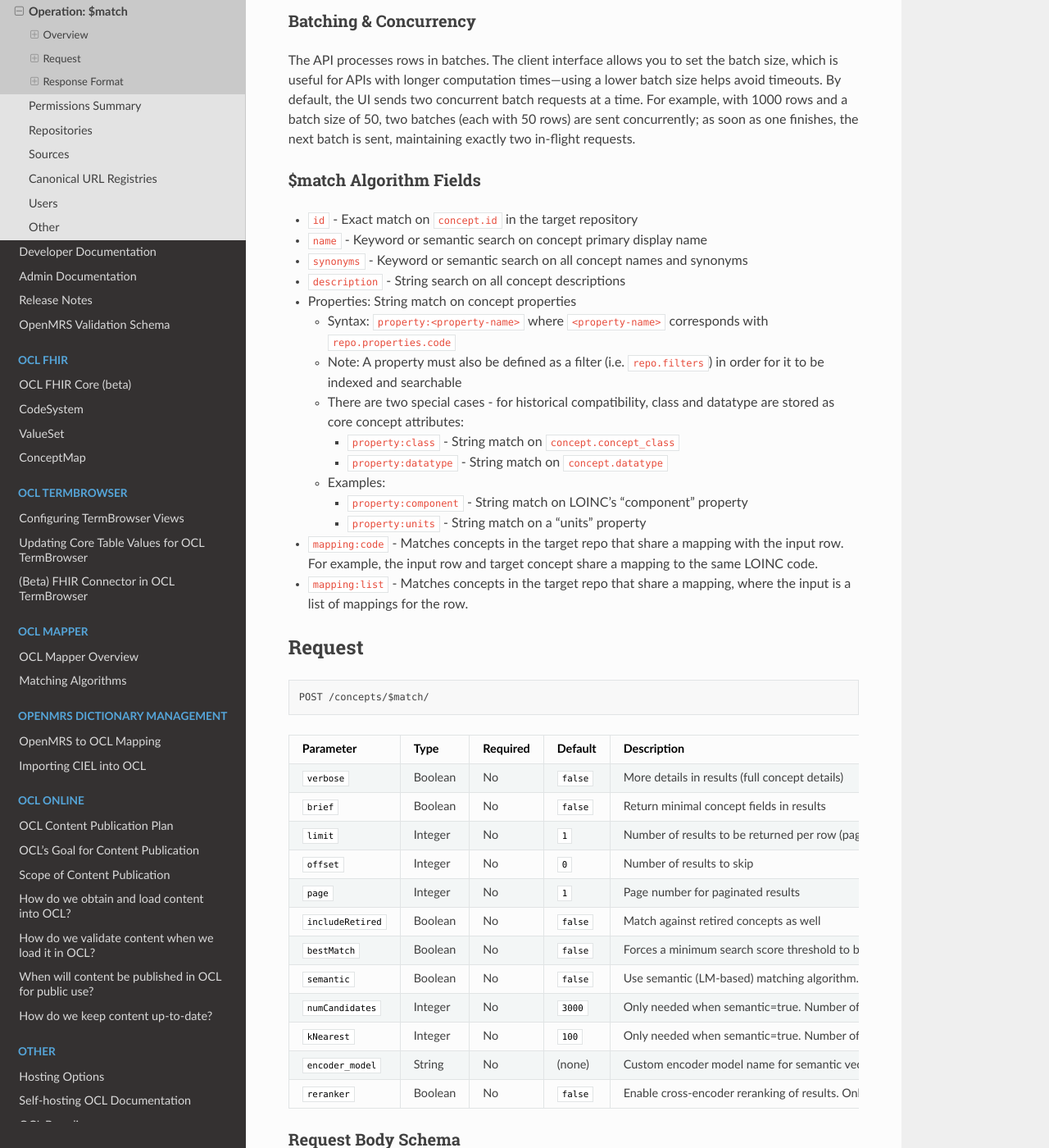
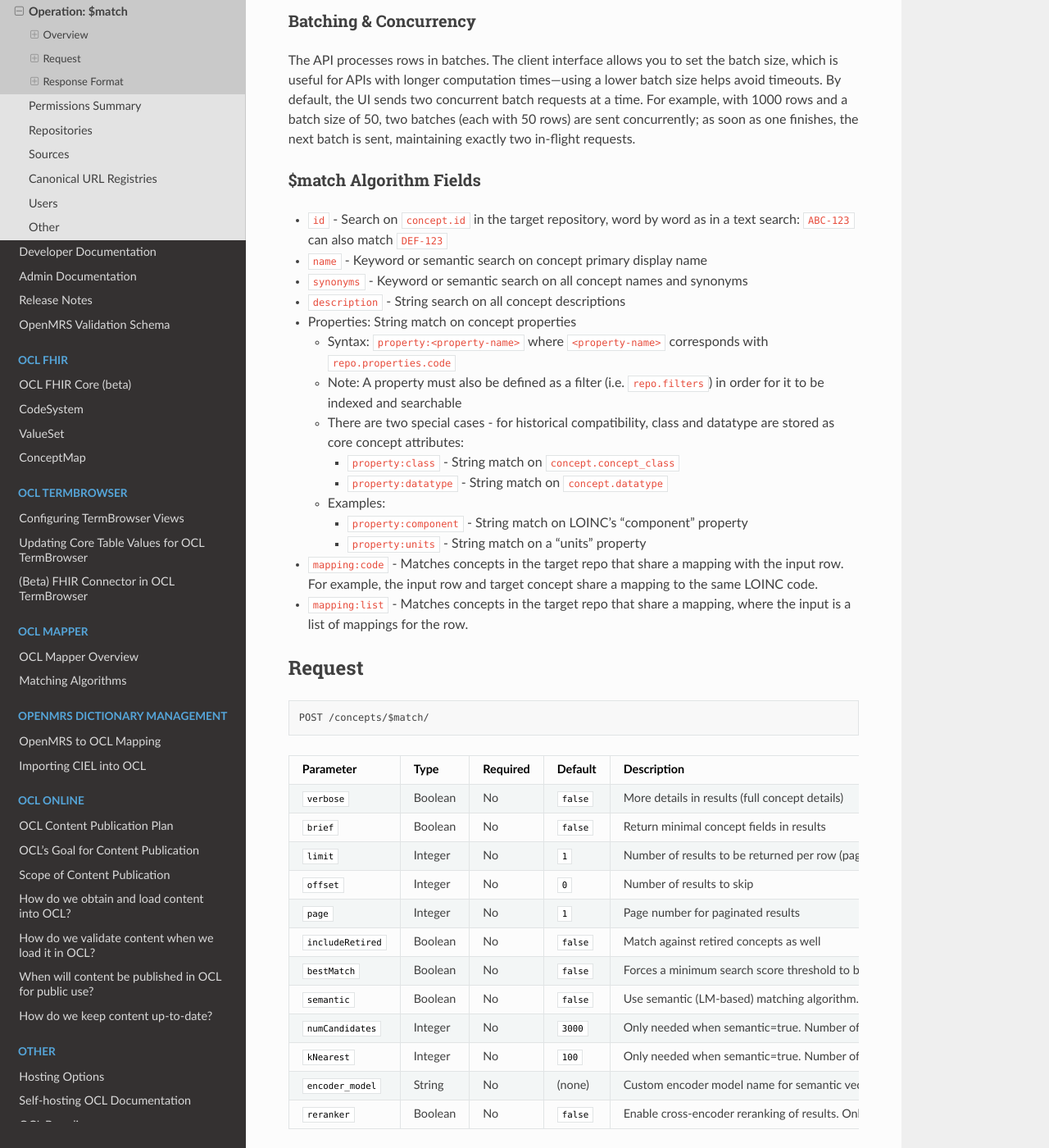
Before and after one commit to OpenConceptLab/ocl-docs, a Sphinx documentation site: the page built from docs/source/oclapi/apireference/match.md, in a window 1280 px wide and 1400 px high, scrolled down 694 px. Shown: the whole window at 82% size. Built offline with Sphinx 7.4.7 and the Read the Docs theme 3.1.0, drawn with Linux system fonts in a browser that asks for light colours; some of the changed text lies outside the part shown.

Commit message:
OpenConceptLab/ocl_issues#2817 | Matching Algorithms: fixes from Codex pass 1
The ID column is a word-by-word text search of concept IDs, not an exact
match, here and in the $match reference's two descriptions of `id`.
Batch Size and Concurrent Requests apply only to OCL Search, OCL
Semantic and custom algorithms; Bridge terminology search and ScispaCy
LOINC search match one row at a time. Says that a name-less row's best
candidate is always proposed with a single OCL algorithm, and states
the AI Assistant's inputs as the Mapper sends them.

Co-Authored-By: Claude Opus 5.5 <noreply@anthropic.com>
Claude-Session: https://claude.ai/code/session_01GrxkQb6LXc868Qyp4BfEuZ

```diff
--- a/docs/source/oclapi/apireference/match.md
+++ b/docs/source/oclapi/apireference/match.md
@@ -21,7 +21,7 @@ For every request, the API automatically adds a zero-based `__index` field to ea
 The API processes rows in batches. The client interface allows you to set the batch size, which is useful for APIs with longer computation times—using a lower batch size helps avoid timeouts. By default, the UI sends two concurrent batch requests at a time. For example, with 1000 rows and a batch size of 50, two batches (each with 50 rows) are sent concurrently; as soon as one finishes, the next batch is sent, maintaining exactly two in-flight requests.
 
 ### $match Algorithm Fields
-- `id` - Exact match on `concept.id` in the target repository
+- `id` - Search on `concept.id` in the target repository, word by word as in a text search: `ABC-123` can also match `DEF-123`
 - `name` - Keyword or semantic search on concept primary display name
 - `synonyms` - Keyword or semantic search on all concept names and synonyms
 - `description` - String search on all concept descriptions
@@ -64,7 +64,7 @@ POST /concepts/$match/
 | `target_repo_url`              | 0..1      | string               | Repository URL to match against. Uses `$resolve` to identify the specific repo version. Either `target_repo_url` or `target_repo` must be provided. **Example:** `/orgs/CIEL/sources/CIEL/`                           |
 | `target_repo`                  | 0..1      | object               | Alternative to `target_repo_url`. Object with `owner`, `source`, `source_version`, and `owner_type` fields. Either `target_repo_url` or `target_repo` must be provided.                                              |
 | `rows`                         | 1..\*     | list      | List of concept-like key-value pairs; each row may have different fields. Only fields that are recognized by the matching algorithm are used, all other fields are ignored. **Example:** `[{"s_n":"1","name":"malaria"},{"s_n":"2","name":"blood type"}]`                                                            |
-| `rows.id`                      | 0..1      | string               | Exact match against a concept ID. *(May be removed in future versions.)* **Example Input Data:** `12`, `57`, `A01.1`                                                                                                 |
+| `rows.id`                      | 0..1      | string               | Search on concept IDs, word by word as in a text search, so `ABC-123` can also match `DEF-123`. *(May be removed in future versions.)* **Example Input Data:** `12`, `57`, `A01.1`                                                                                                 |
 | `rows.name`                    | 0..1      | string               | Semantic or fuzzy search on primary display name. **Example Input Data:** `Anemia due to blood loss`                                                                                                                 |
 | `rows.synonyms`                | 0..1     | string or list       | Semantic or fuzzy search across all names/synonyms. Accepts a single string or a list of strings. **Example Input Data:** `"Anemia, blood loss"` or `["Anemia, blood loss", "Anémie secondaire à une hémorragie"]`    |
 | `rows.description`             | 0..1      | string               | Text search on concept descriptions. **Example Input Data:** `"Anemia due to bleeding or a hemorrhagic process"`                                                                                                     |
```
Also changed, not shown: docs/source/oclmap/matching-algorithms.md (+4 -4 lines).
